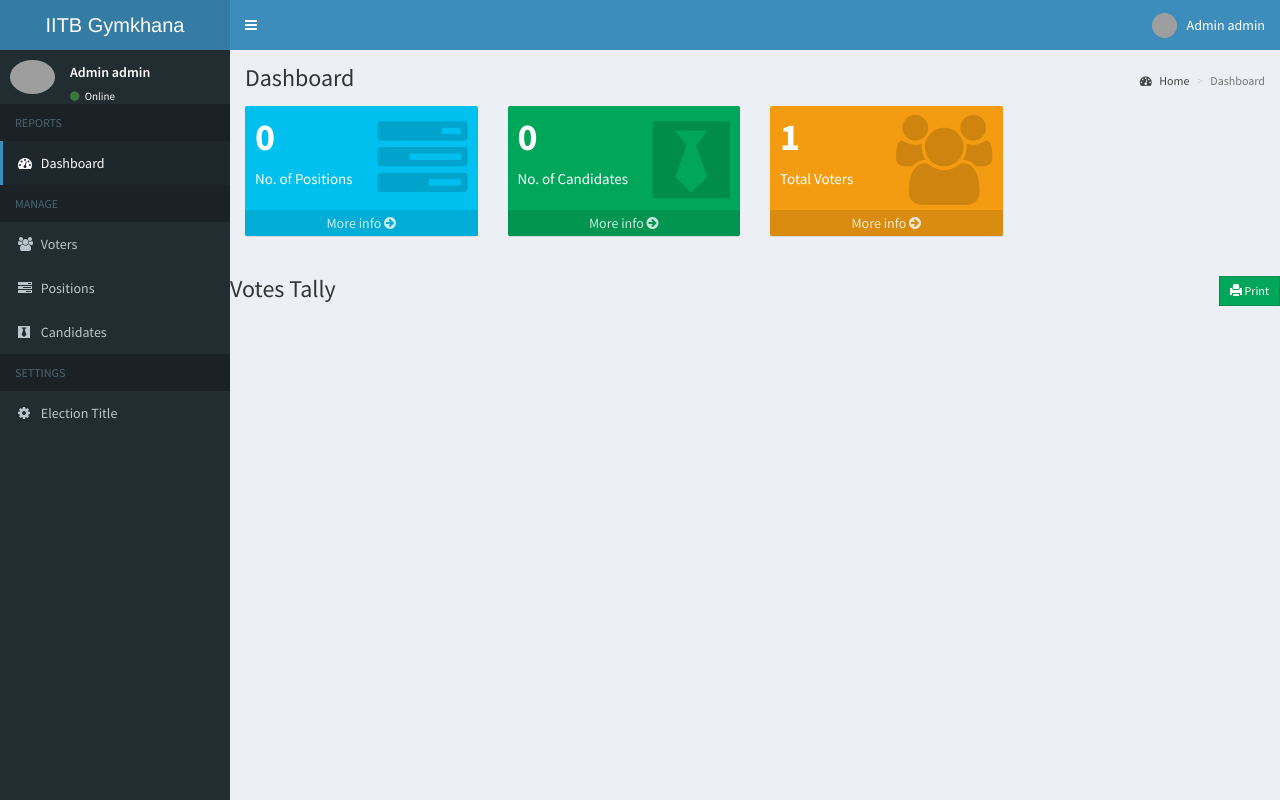
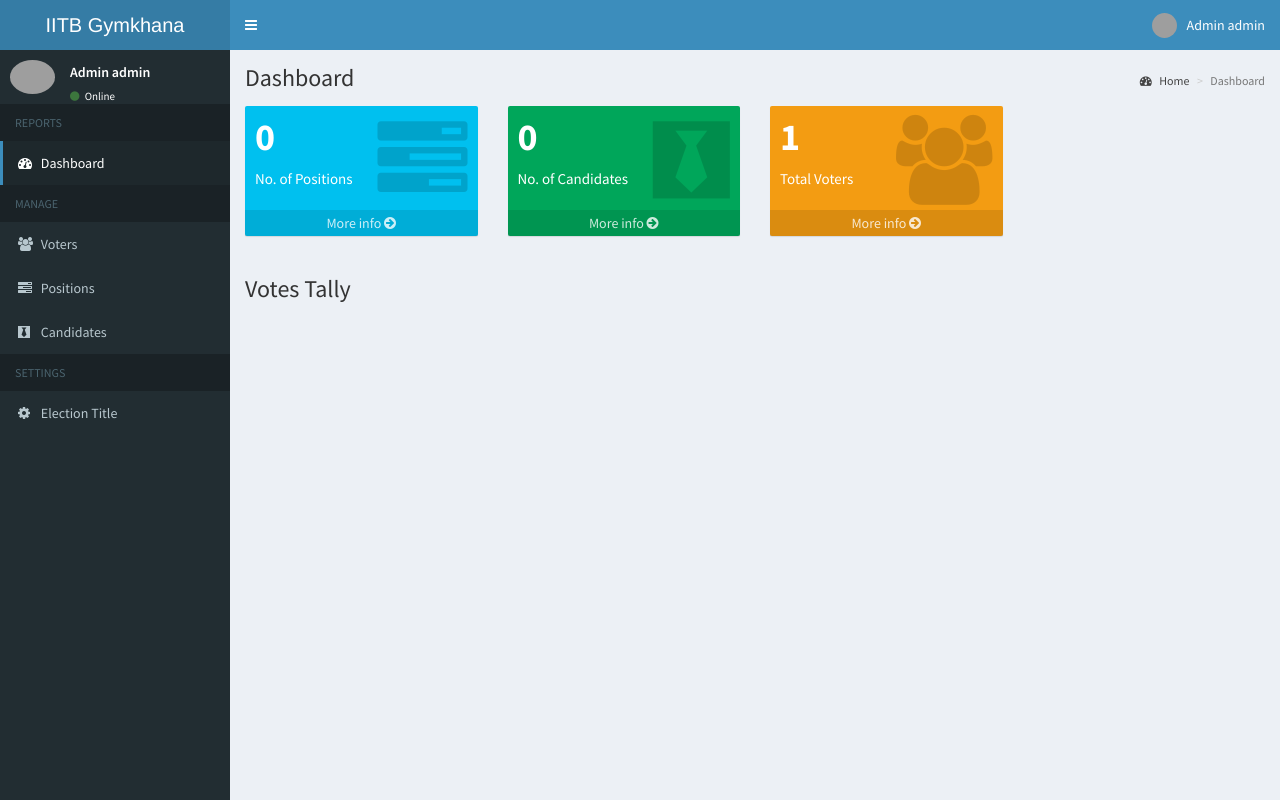
Before and after one commit to ShaunZac/CS742-Course-Project, a PHP site: page /admin/home.php in a window 1280 px wide. Run offline with PHP 8.4, Linux system fonts and the light colour scheme; a user stored in the database is signed in; data comes from the database, SQL or seed files in the repository; data that the repository does not hold is empty; some libraries are stand-ins or nearby versions; grey boxes are pictures that could not be loaded.

Commit message:
Removed print ballot

```diff
--- a/admin/home.php
+++ b/admin/home.php
@@ -119,16 +119,9 @@
           </div>
         </div>
 
-
-      <div class="row">
         <div class="col-xs-12">
-          <h3>  Votes Tally
-            <span class="pull-right">
-              <a href="print.php" class="btn btn-success btn-sm btn-flat"><span class="glyphicon glyphicon-print"></span> Print</a>
-            </span>
-          </h3>
+          <h3> Votes Tally </h3>
         </div>
-      </div>
 
       <?php
         $sql = "SELECT * FROM positions ORDER BY priority ASC";
```
